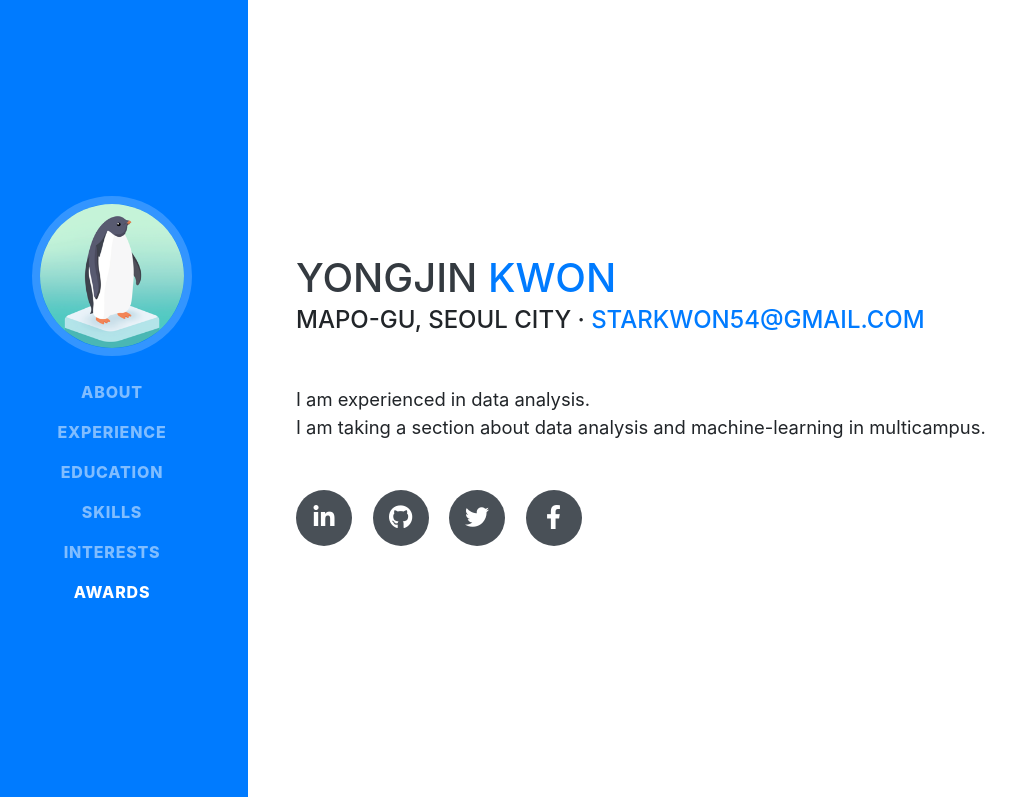
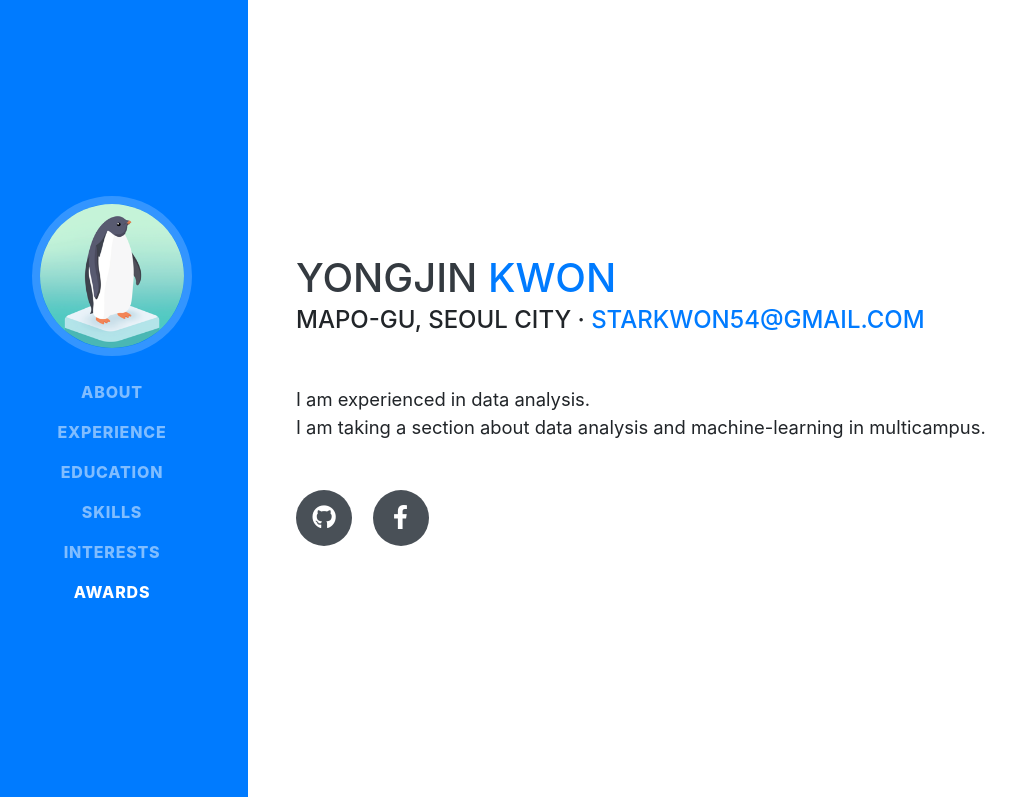
Before and after one commit to starkwon/portpolio, a website with bundled scripts: page index.html in a window 1280 px wide. Shown: the top 797 px of the page, without its empty margins (24-1040 px from the left). Built offline with nearby package versions, Linux system fonts and the light colour scheme; a web font is replaced by a local one.

Commit message:
Update index.html

```diff
--- a/index.html
+++ b/index.html
@@ -72,16 +72,10 @@
         <p class="lead mb-5">I am experienced in data analysis.<br>
          I am taking a section about data analysis and machine-learning in multicampus.</p>
         <div class="social-icons">
-          <a href="#">
-            <i class="fab fa-linkedin-in"></i>
-          </a>
-          <a href="#">
+          <a href="https://github.com/starkwon">
             <i class="fab fa-github"></i>
           </a>
-          <a href="#">
-            <i class="fab fa-twitter"></i>
-          </a>
-          <a href="#">
+          <a href="https://www.facebook.com/star3783">
             <i class="fab fa-facebook-f"></i>
           </a>
         </div>
```
